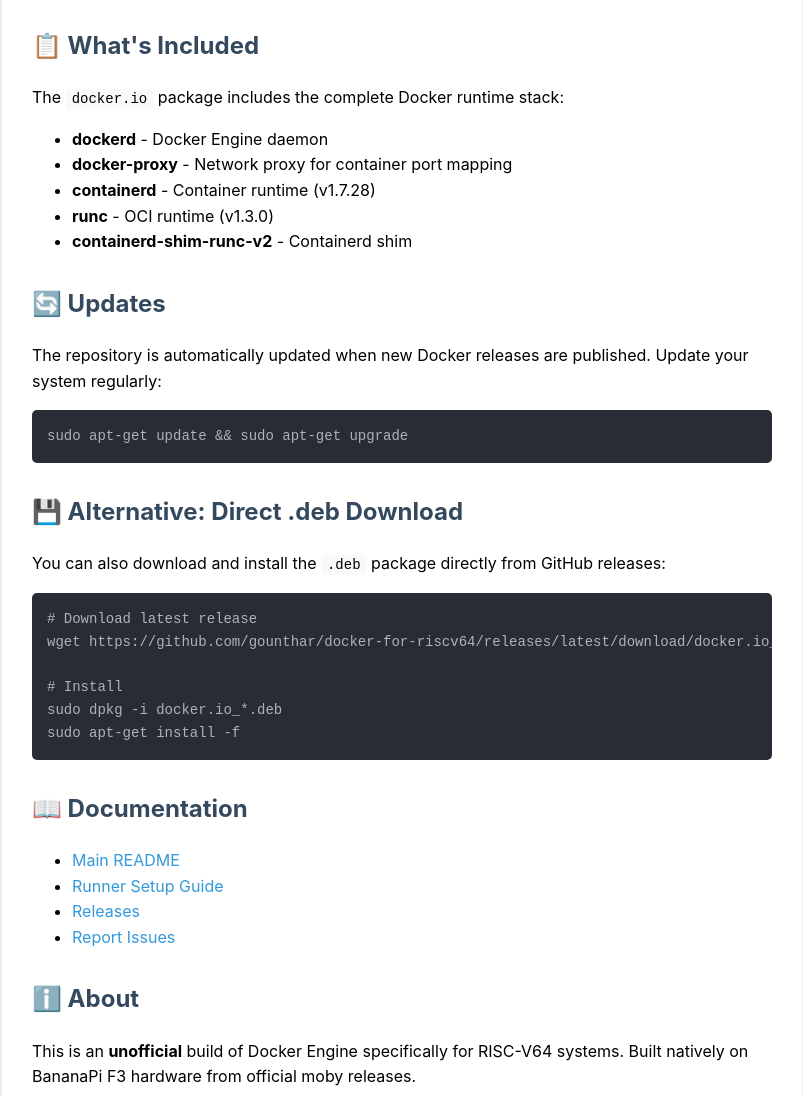
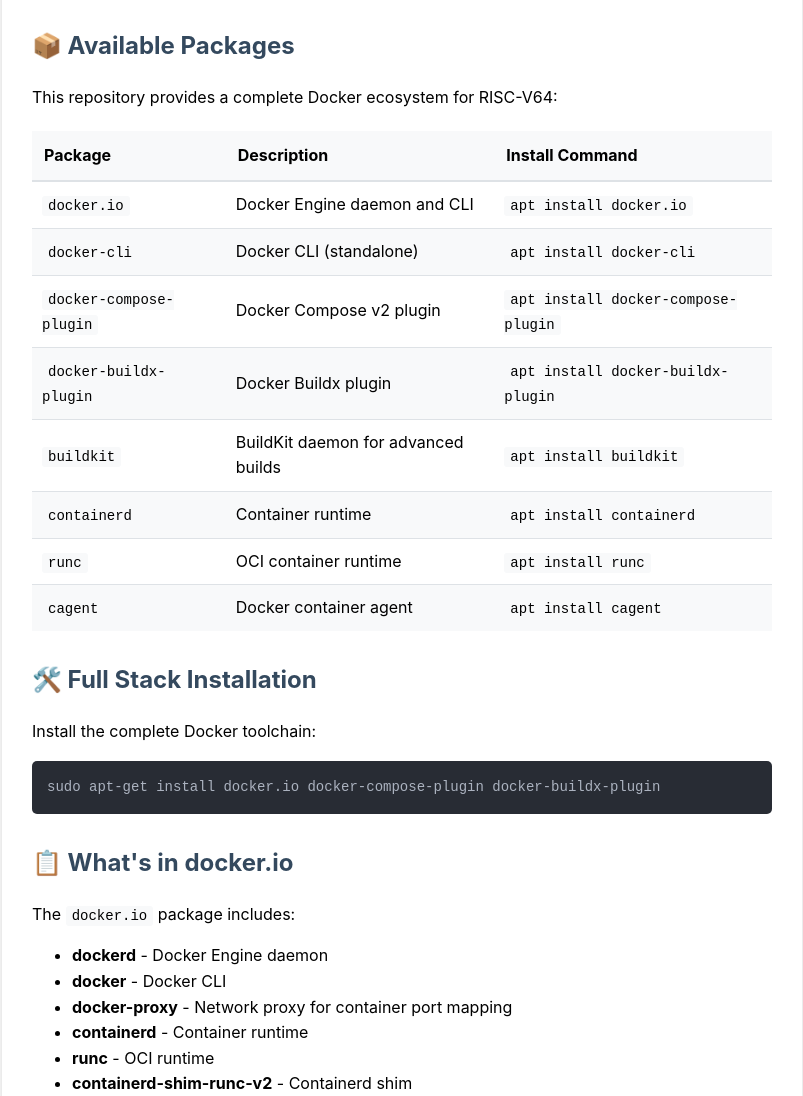
Before and after one commit to gounthar/docker-for-riscv64, a plain HTML site: page index.html in a window 1280 px wide. Shown: the part 1022-2118 px from the top of the page, without its empty margins (238-1041 px from the left). Drawn offline with Linux system fonts and the light colour scheme.

Commit message:
docs(apt-repo): list all 8 available packages on landing page
- Update badge from Docker 28.x to 29.x
- Add comprehensive package table with all 8 packages:
  docker.io, docker-cli, docker-compose-plugin, docker-buildx-plugin,
  buildkit, containerd, runc, cagent
- Add "Full Stack Installation" section with one-liner
- Keep "What's in docker.io" section for bundle details
- Update info box to mention package count

The landing page previously only mentioned docker.io, but the
repository actually provides a complete Docker ecosystem.

```diff
--- a/index.html
+++ b/index.html
@@ -83,16 +83,16 @@
         <p>
             <span class="badge">RISC-V64</span>
             <span class="badge">Debian Trixie</span>
-            <span class="badge">Docker 28.x</span>
+            <span class="badge">Docker 29.x</span>
         </p>
 
         <p>
-            Official APT repository for Docker Engine on RISC-V64 architecture.
-            Built from upstream <a href="https://github.com/moby/moby">moby</a> releases with native RISC-V64 compilation.
+            APT repository for Docker and container tools on RISC-V64 architecture.
+            Built from upstream sources with native RISC-V64 compilation.
         </p>
 
         <div class="info">
-            <strong>📦 Package Name:</strong> <code>docker.io</code> (standard Debian package name)<br>
+            <strong>📦 Packages:</strong> 8 packages available (see below)<br>
             <strong>🏗️ Architecture:</strong> <code>riscv64</code><br>
             <strong>📍 Repository:</strong> <a href="https://github.com/gounthar/docker-for-riscv64">gounthar/docker-for-riscv64</a>
         </div>
@@ -123,15 +123,74 @@
             <strong>⚠️ Important:</strong> Log out and back in for group changes to take effect, then test with: <code>docker run hello-world</code>
         </div>
 
-        <h2>📋 What's Included</h2>
+        <h2>📦 Available Packages</h2>
 
-        <p>The <code>docker.io</code> package includes the complete Docker runtime stack:</p>
+        <p>This repository provides a complete Docker ecosystem for RISC-V64:</p>
+
+        <table style="width: 100%; border-collapse: collapse; margin: 20px 0;">
+            <tr style="background: #f8f9fa; border-bottom: 2px solid #dee2e6;">
+                <th style="padding: 12px; text-align: left;">Package</th>
+                <th style="padding: 12px; text-align: left;">Description</th>
+                <th style="padding: 12px; text-align: left;">Install Command</th>
+            </tr>
+            <tr style="border-bottom: 1px solid #dee2e6;">
+                <td style="padding: 10px;"><code>docker.io</code></td>
+                <td style="padding: 10px;">Docker Engine daemon and CLI</td>
+                <td style="padding: 10px;"><code>apt install docker.io</code></td>
+            </tr>
+            <tr style="border-bottom: 1px solid #dee2e6; background: #f8f9fa;">
+                <td style="padding: 10px;"><code>docker-cli</code></td>
+                <td style="padding: 10px;">Docker CLI (standalone)</td>
+                <td style="padding: 10px;"><code>apt install docker-cli</code></td>
+            </tr>
+            <tr style="border-bottom: 1px solid #dee2e6;">
+                <td style="padding: 10px;"><code>docker-compose-plugin</code></td>
+                <td style="padding: 10px;">Docker Compose v2 plugin</td>
+                <td style="padding: 10px;"><code>apt install docker-compose-plugin</code></td>
+            </tr>
+            <tr style="border-bottom: 1px solid #dee2e6; background: #f8f9fa;">
+                <td style="padding: 10px;"><code>docker-buildx-plugin</code></td>
+                <td style="padding: 10px;">Docker Buildx plugin</td>
+                <td style="padding: 10px;"><code>apt install docker-buildx-plugin</code></td>
+            </tr>
+            <tr style="border-bottom: 1px solid #dee2e6;">
+                <td style="padding: 10px;"><code>buildkit</code></td>
+                <td style="padding: 10px;">BuildKit daemon for advanced builds</td>
+                <td style="padding: 10px;"><code>apt install buildkit</code></td>
+            </tr>
+            <tr style="border-bottom: 1px solid #dee2e6; background: #f8f9fa;">
+                <td style="padding: 10px;"><code>containerd</code></td>
+                <td style="padding: 10px;">Container runtime</td>
+                <td style="padding: 10px;"><code>apt install containerd</code></td>
+            </tr>
+            <tr style="border-bottom: 1px solid #dee2e6;">
+                <td style="padding: 10px;"><code>runc</code></td>
+                <td style="padding: 10px;">OCI container runtime</td>
+                <td style="padding: 10px;"><code>apt install runc</code></td>
+            </tr>
+            <tr style="background: #f8f9fa;">
+                <td style="padding: 10px;"><code>cagent</code></td>
+                <td style="padding: 10px;">Docker container agent</td>
+                <td style="padding: 10px;"><code>apt install cagent</code></td>
+            </tr>
+        </table>
+
+        <h2>🛠️ Full Stack Installation</h2>
+
+        <p>Install the complete Docker toolchain:</p>
+
+        <pre><code>sudo apt-get install docker.io docker-compose-plugin docker-buildx-plugin</code></pre>
+
+        <h2>📋 What's in docker.io</h2>
+
+        <p>The <code>docker.io</code> package includes:</p>
 
         <ul>
             <li><strong>dockerd</strong> - Docker Engine daemon</li>
+            <li><strong>docker</strong> - Docker CLI</li>
             <li><strong>docker-proxy</strong> - Network proxy for container port mapping</li>
-            <li><strong>containerd</strong> - Container runtime (v1.7.28)</li>
-            <li><strong>runc</strong> - OCI runtime (v1.3.0)</li>
+            <li><strong>containerd</strong> - Container runtime</li>
+            <li><strong>runc</strong> - OCI runtime</li>
             <li><strong>containerd-shim-runc-v2</strong> - Containerd shim</li>
         </ul>
 
```
